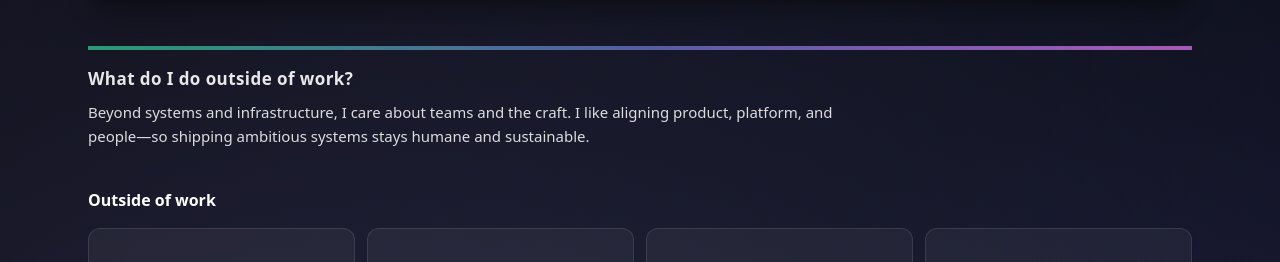
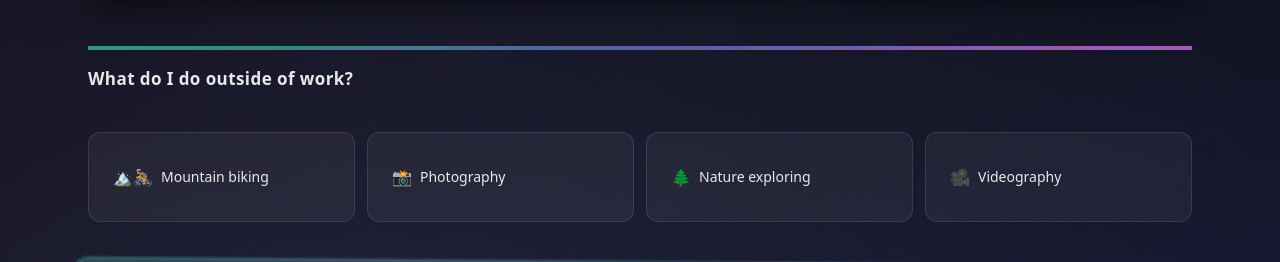
Before and after one commit to Arthur-Systems/arthur-portfolio, a Next.js app: page / in a window 1280 px wide. Shown: the part 2463-2725 px from the top of the page. Built offline with nearby package versions, Linux system fonts and the light colour scheme; no server answers.

Commit message:
Remove redundant text from AboutSection
Deleted a repeated sentence in the 'What do I do outside of work?' section and commented out a duplicate heading in the hobbies section to improve clarity and avoid redundancy.

```diff
--- a/src/components/about/AboutSection.tsx
+++ b/src/components/about/AboutSection.tsx
@@ -192,13 +192,12 @@ From on device inference to cloud APIs, I build end to end AI systems that scale
           <div aria-hidden className="h-1 w-full bg-gradient-to-r from-emerald-400/70 via-indigo-400/60 to-fuchsia-400/70" />
           <h3 className="mt-4 text-white/90 text-[17px] font-semibold tracking-wide">What do I do outside of work?</h3>
           <p className="mt-2 text-[14px] sm:text-[15px] leading-relaxed text-white/85 max-w-3xl">
-            Beyond systems and infrastructure, I care about teams and the craft. I like aligning product, platform, and people—so shipping ambitious systems stays humane and sustainable.
           </p>
         </div>
 
         {/* Outside of work */}
         <div data-about-hobbies className="mt-10">
-          <h3 className="text-white font-semibold">Outside of work</h3>
+          {/* <h3 className="text-white font-semibold">Outside of work</h3> */}
           <div className="mt-4 grid grid-cols-2 sm:grid-cols-4 gap-3">
             {[
               { label: 'Mountain biking', icon: '🏔️🚴' },
```
